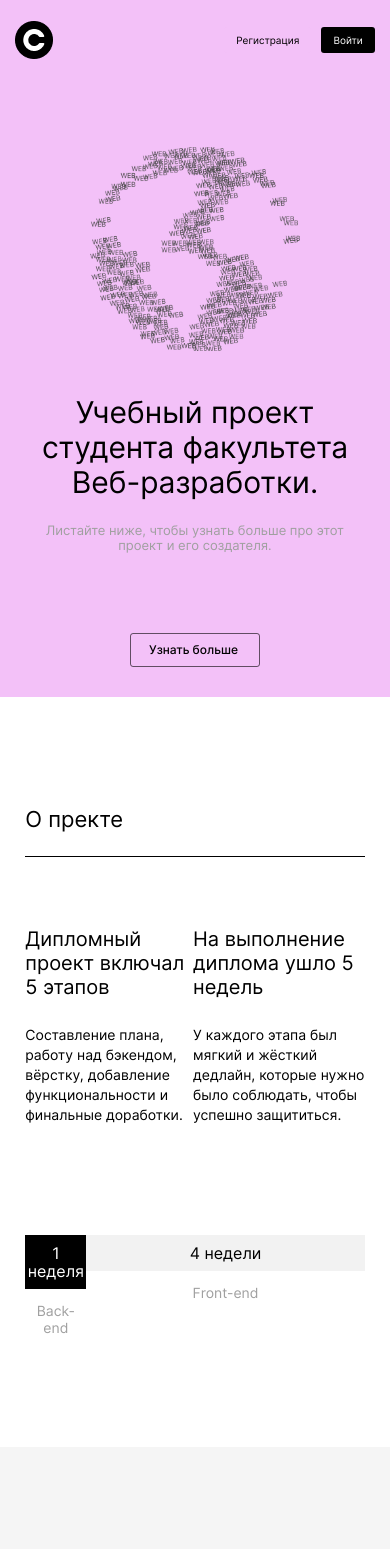
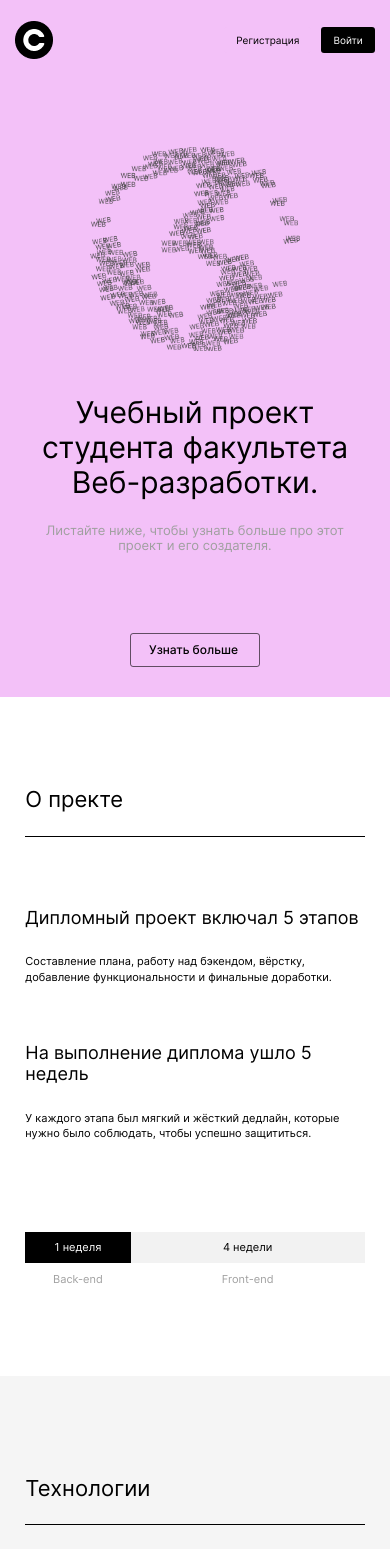
Before and after one commit to Arti-D/movies-explorer-frontend, a React (Create React App) app: page / in a window 390 px wide. Shown: the top 1549 px of the page. Built offline with nearby package versions, Linux system fonts and the light colour scheme.

Commit message:
Main AboutProject адаптив

```diff
--- a/src/components/Main/AboutProject/AboutProject.css
+++ b/src/components/Main/AboutProject/AboutProject.css
@@ -43,6 +43,8 @@
 }
 
 .about-project__time {
+    font-weight: 400;
+    font-size: 14px;
     text-align: center;
     margin: 0;
     padding: 9px 0;
@@ -65,3 +67,58 @@
     line-height: 1.2;
     text-align: center;
 }
+
+@media (min-width: 740px) and (max-width: 940px) {
+    .about-project__text-block {
+        max-width: 320px;
+    }
+}
+
+@media (max-width: 768px) {
+    .about-project {
+        padding-top: 90px;
+        padding-bottom: 90px;
+    }
+
+    .about-project__timeline {
+        margin-top: 90px;
+    }
+}
+
+@media (max-width: 739px) {
+    .about-project__text-wrapp {
+        flex-direction: column;
+    }
+
+    .about-project__text-block:first-child {
+        margin-bottom: 56px;
+    }
+
+    .about-project__time {
+        font-size: 11px;
+    }
+
+    .about-project__type {
+        font-size: 11px;
+        margin-top: 10px;
+    }
+
+    .about-project__back {
+        width: 31%;
+    }
+
+    .about-project__front {
+        width: 69%;
+    }
+
+}
+
+@media (max-width: 440px) {
+    .about-project__text-title {
+        font-size: 18px;
+    }
+
+    .about-project__annotation {
+        font-size: 11px;
+    }
+}
```
